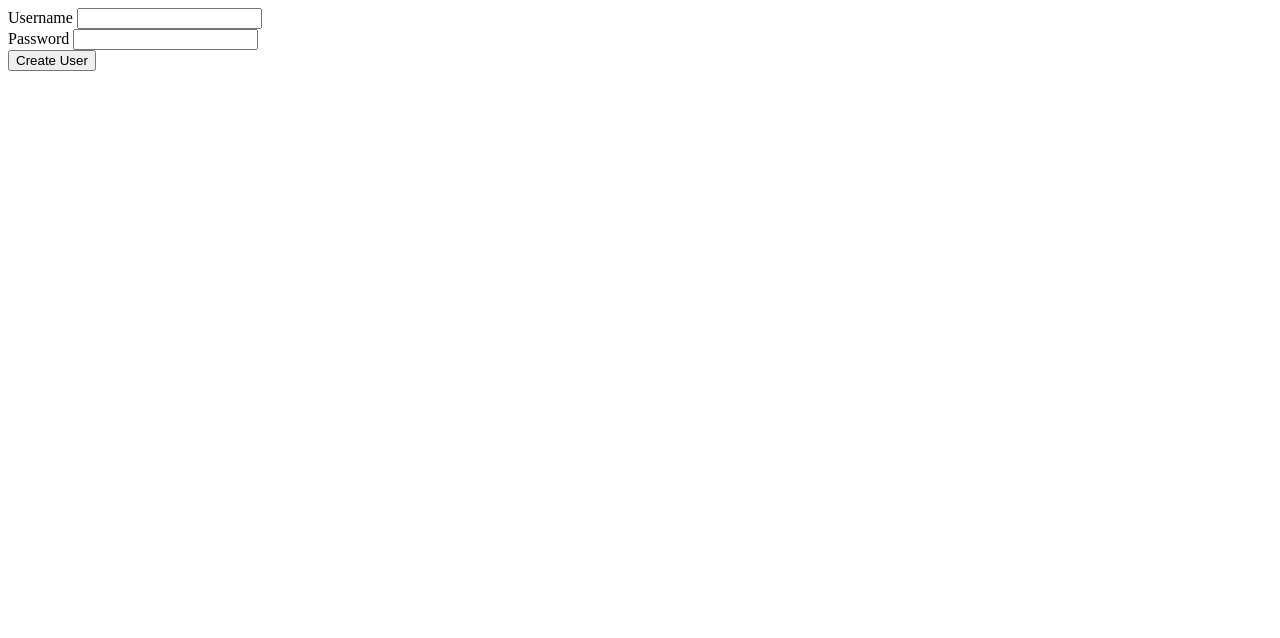
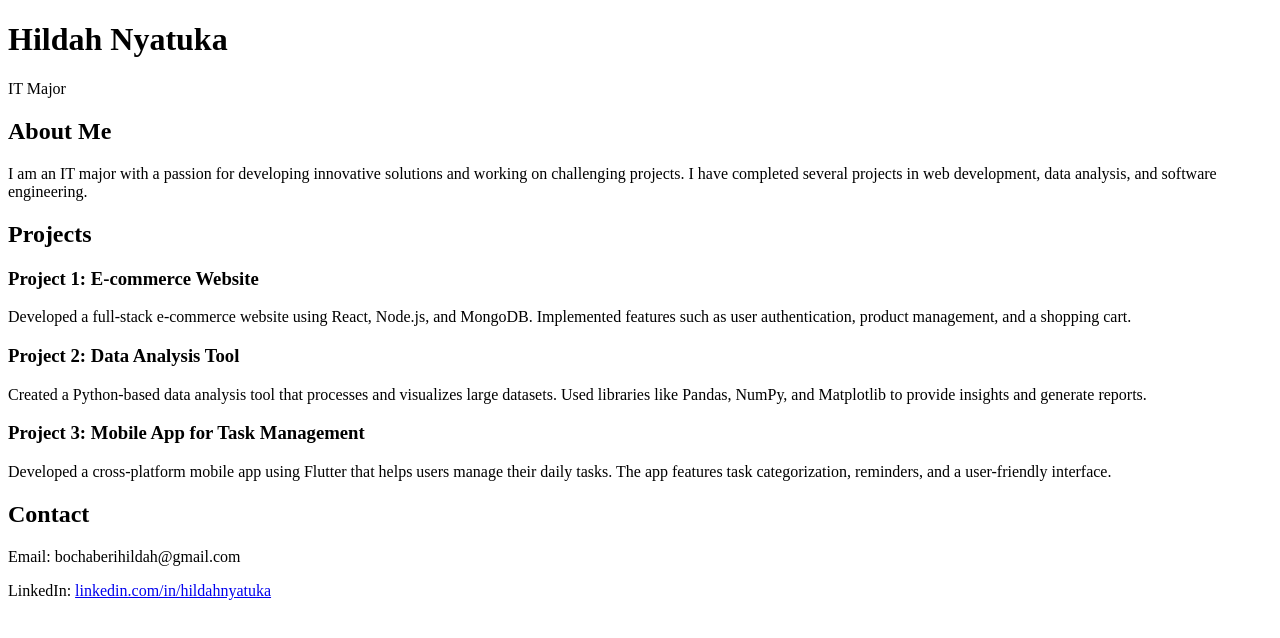
Before and after one commit to cythiakemunto/my-profile, a plain HTML site: page index.html in a window 1280 px wide. Drawn offline with Linux system fonts and the light colour scheme.

Commit message:
Update index.html

```diff
--- a/index.html
+++ b/index.html
@@ -3,23 +3,39 @@
 <head>
     <meta charset="UTF-8">
     <meta name="viewport" content="width=device-width, initial-scale=1.0">
-    <meta http-equiv="X-UA-Compatible"content="ie=edge"/>
-    <title> Programming Paradigms</title>
-    <link rel="stlylesheet" href="app.css/>
+    <title>Hildah Nyatuka's Profile</title>
+    <link rel="stylesheet" href="styles.css">
 </head>
 <body>
-<form id="user-input">
- <div class="form-control">
-  <label for ="username">Username</label>
-  <input type="text" id="username"/>
-</div>
-<form id="user-input">
- <div class="form-control">
-  <label for ="password">
-Password</label>
-  <input type="password" id="password"/>
-</div>
-<button type ="submit">Create User</button>
-</form>
+    <div class="container">
+        <header>
+            <h1>Hildah Nyatuka</h1>
+            <p>IT Major</p>
+        </header>
+        <section class="profile">
+            <h2>About Me</h2>
+            <p>I am an IT major with a passion for developing innovative solutions and working on challenging projects. I have completed several projects in web development, data analysis, and software engineering.</p>
+        </section>
+        <section class="projects">
+            <h2>Projects</h2>
+            <div class="project">
+                <h3>Project 1: E-commerce Website</h3>
+                <p>Developed a full-stack e-commerce website using React, Node.js, and MongoDB. Implemented features such as user authentication, product management, and a shopping cart.</p>
+            </div>
+            <div class="project">
+                <h3>Project 2: Data Analysis Tool</h3>
+                <p>Created a Python-based data analysis tool that processes and visualizes large datasets. Used libraries like Pandas, NumPy, and Matplotlib to provide insights and generate reports.</p>
+            </div>
+            <div class="project">
+                <h3>Project 3: Mobile App for Task Management</h3>
+                <p>Developed a cross-platform mobile app using Flutter that helps users manage their daily tasks. The app features task categorization, reminders, and a user-friendly interface.</p>
+            </div>
+        </section>
+        <section class="contact">
+            <h2>Contact</h2>
+            <p>Email: bochaberihildah@gmail.com</p>
+            <p>LinkedIn: <a href="https://www.linkedin.com/in/hildahnyatuka">linkedin.com/in/hildahnyatuka</a></p>
+        </section>
+    </div>
 </body>
 </html>
```
